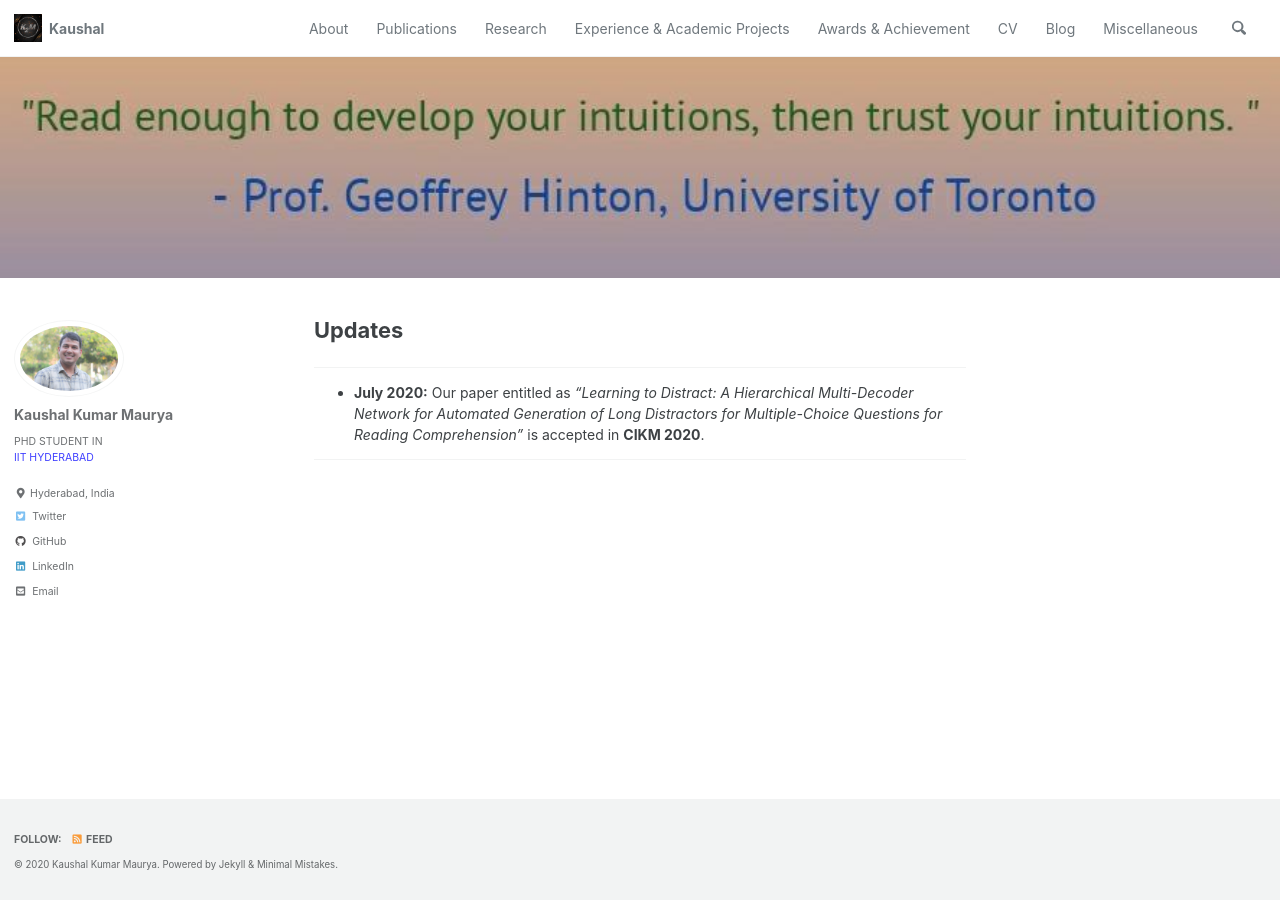
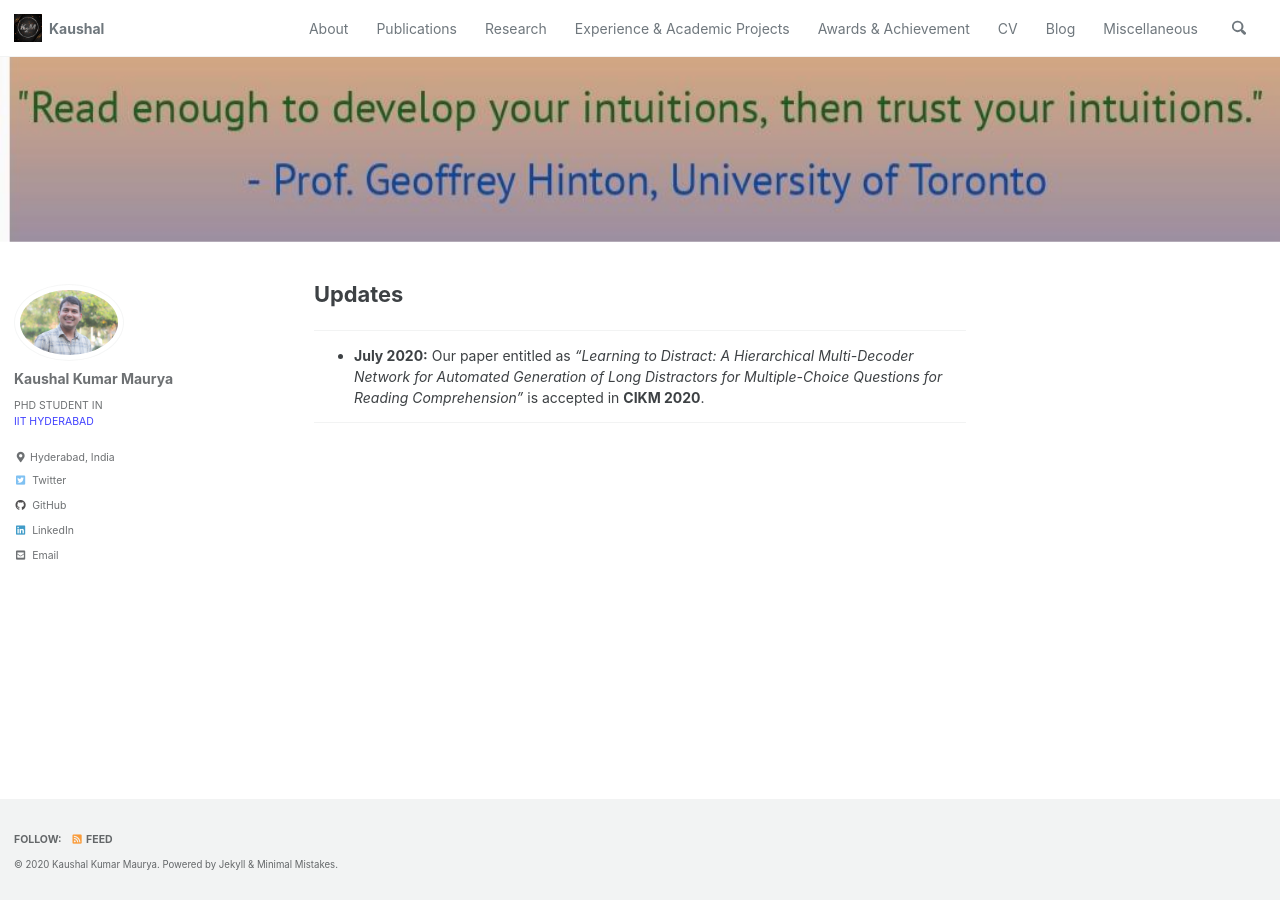
Before and after one commit to harshayelleni/harshayelleni.github.io, a Jekyll site: the page built from index.md, in a window 1280 px wide. Built offline with Jekyll 4.4.1, drawn with Linux system fonts in a browser that asks for light colours; cached includes are drawn as plain includes.

Commit message:
doing modifications

```diff
--- a/index.md
+++ b/index.md
@@ -3,7 +3,7 @@ title: "Updates"
 layout: single
 permalink: /
 header:
-   image: "assets/images/quote3.jpeg"
+   image: "assets/images/quote4.jpeg"
 
 ---
 
```
Also changed, not shown: assets/images/quote4.jpeg (added).
